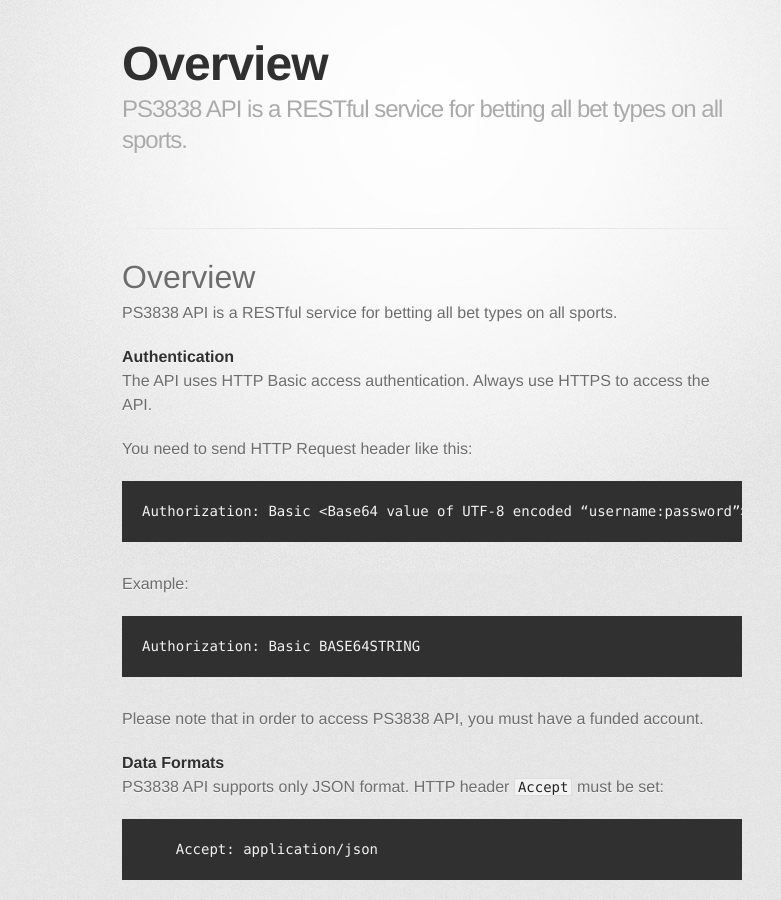
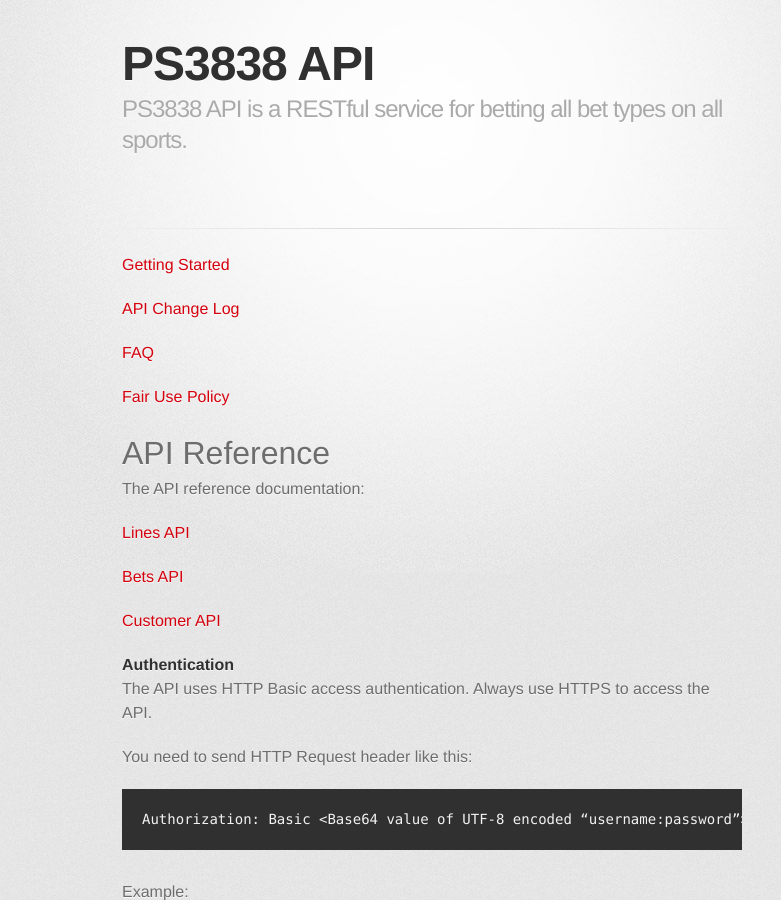
Before and after one commit to ps3838api/ps3838api.github.io, a Jekyll site: the page built from index.md, in a window 1280 px wide and 900 px high. Shown: the whole window, without its empty margins (208-989 px from the left). Built offline with Jekyll 4.4.1, drawn with Linux system fonts in a browser that asks for light colours; some web fonts are replaced; our own code applies the rules of GitHub Pages for plain Markdown files; some of the changed text lies outside the part shown.

Commit message:
Update index.md

```diff
--- a/index.md
+++ b/index.md
@@ -1,8 +1,23 @@
+
+[Getting Started](GettingStarted.md)
+
+[API Change Log](ChangesLog.md)
+
+[FAQ](FAQs.md)
+
+[Fair Use Policy](FairUsePolicy.md)
+
+# API Reference
+
+The API reference documentation:
+
+**[Lines API](https://ps3838api.github.io/docs?api=lines)**
+
+**[Bets API](https://ps3838api.github.io/docs?api=bets)**
+
+**[Customer API](https://ps3838api.github.io/docs?api=customer)**
 
 
-# Overview
-
-PS3838 API is a RESTful service for betting all bet types on all sports.
 
 #### Authentication
 
@@ -69,19 +84,11 @@
 
 
 
-
-# More ...
-
-[Getting Started](GettingStarted.md)
-
-[API Change Log](ChangesLog.md)
-
-[FAQ](FAQs.md)
-
-[Fair Use Policy](FairUsePolicy.md)
-
 # API Status
 You can follow [PS3838 status page](https://status.ps3838.com/) and subscribe to get the notifications on API status.
+
+
+**[PS3838 API Open API Specification](https://github.com/ps3838api/api-spec/tree/master/OpenAPI)** is hosted on GitHub.
 
 
 # Disclaimer
```
